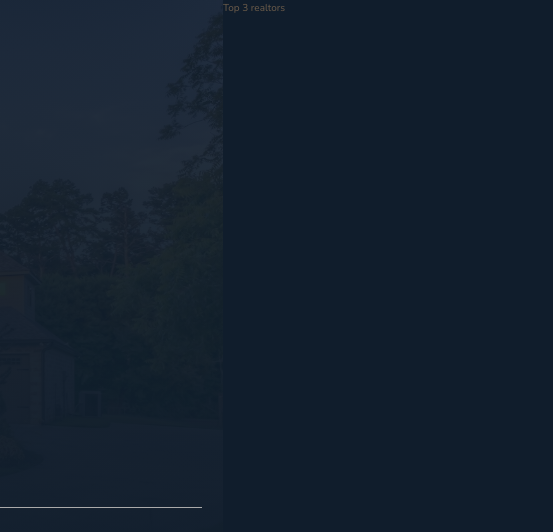
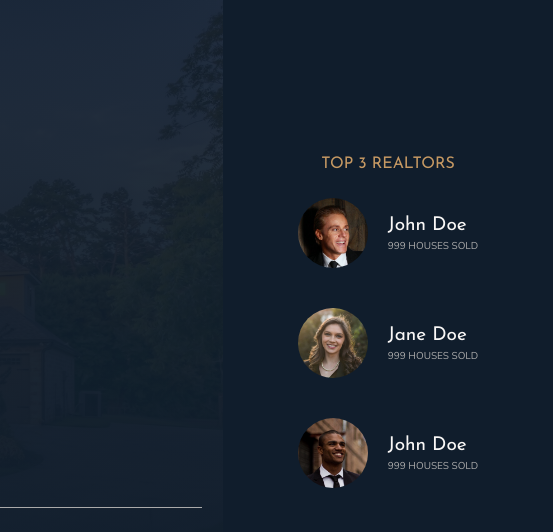
Before and after one commit to oaitbaziz/nexter, a website: page index.html in a window 1280 px wide. Shown: the top 532 px of the page, 727-1280 px from the left. Drawn offline with nearby package versions, Linux system fonts and the light colour scheme.

Commit message:
added realtors

```diff
--- a/index.html
+++ b/index.html
@@ -32,7 +32,29 @@
     </div>
   </header>
 
-  <div class="realtors">Top 3 realtors</div>
+  <div class="realtors">
+    <h3 class="heading-3">Top 3 Realtors</h3>
+    <div class="realtors__list">
+      <img src="img/realtor-1.jpeg" alt="Realtor 1" class="realtors__img">
+      <div class="realtors__details">
+        <h4 class="heading-4 heading-4--light">John Doe</h4>
+        <p class="realtors__sold">999 houses sold</p>
+      </div>
+
+      <img src="img/realtor-2.jpeg" alt="Realtor 2" class="realtors__img">
+      <div class="realtors__details">
+        <h4 class="heading-4 heading-4--light">Jane Doe</h4>
+        <p class="realtors__sold">999 houses sold</p>
+      </div>
+
+      <img src="img/realtor-3.jpeg" alt="Realtor 3" class="realtors__img">
+      <div class="realtors__details">
+        <h4 class="heading-4 heading-4--light">John Doe</h4>
+        <p class="realtors__sold">999 houses sold</p>
+      </div>
+
+    </div>
+  </div>
 
   <section class="features">
     <div class="feature">
--- a/sass/_realtors.scss
+++ b/sass/_realtors.scss
@@ -1,4 +1,32 @@
 .realtors {
   background-color: $color-secondary;
   grid-column: col-start 7 / full-end;
+  padding: 3rem;
+
+  display: grid;
+  grid-row-gap: 2rem;
+  justify-items: center;
+  align-content: center;
+
+  &__list {
+    display: grid;
+    grid-template-columns: min-content max-content;
+    grid-column-gap: 2rem;
+    grid-row-gap: 5vh;
+    align-items: center;
+  }
+
+  &__img {
+    width: 7rem;
+    border-radius: 50%;
+  }
+
+  &__details {
+  }
+
+  &__sold {
+    text-transform: uppercase;
+    color: $color-grey-light-2;
+    margin-top: -3px;
+  }
 }
```
Also changed, not shown: css/style.css, 1 other file.
